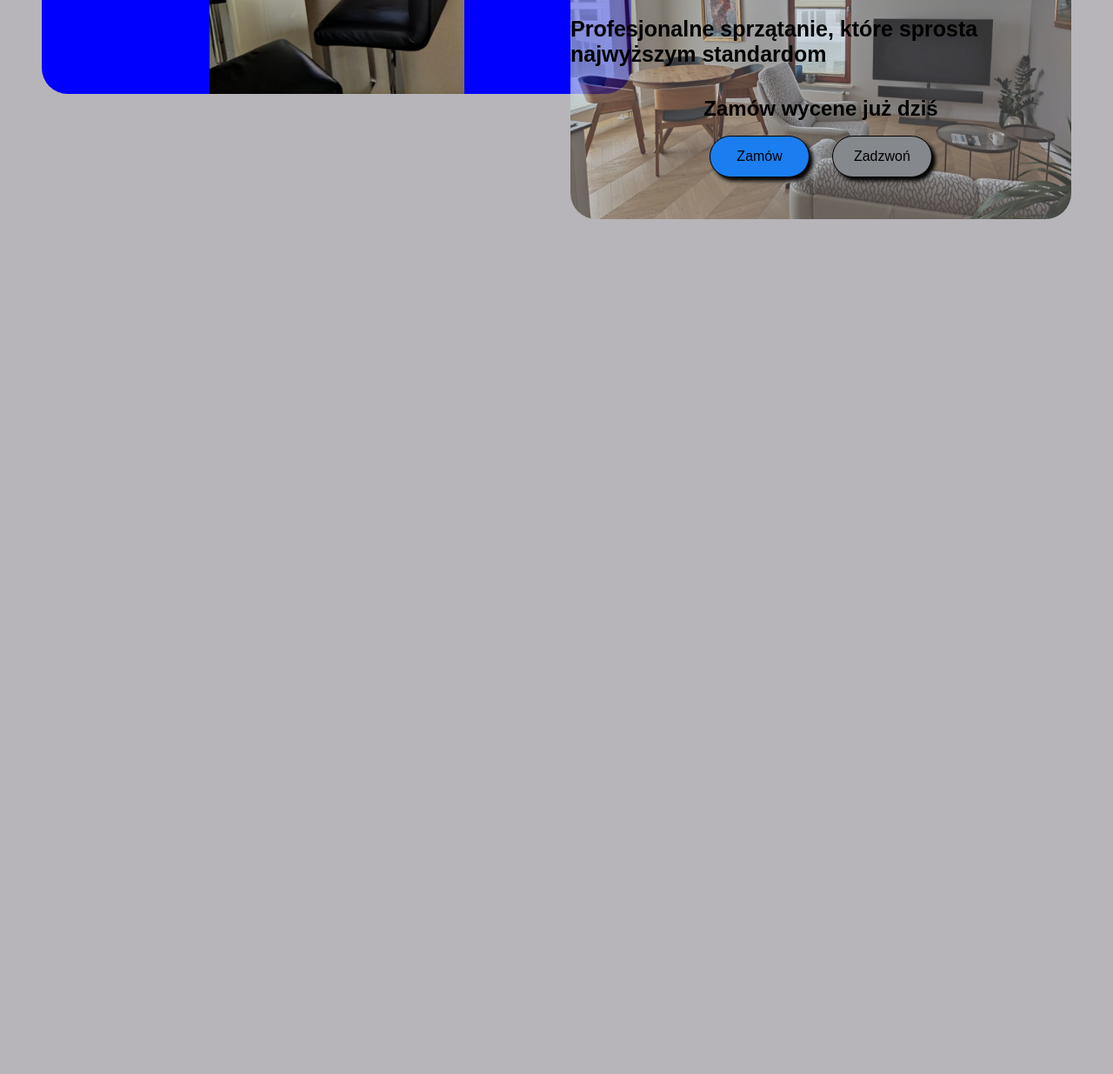
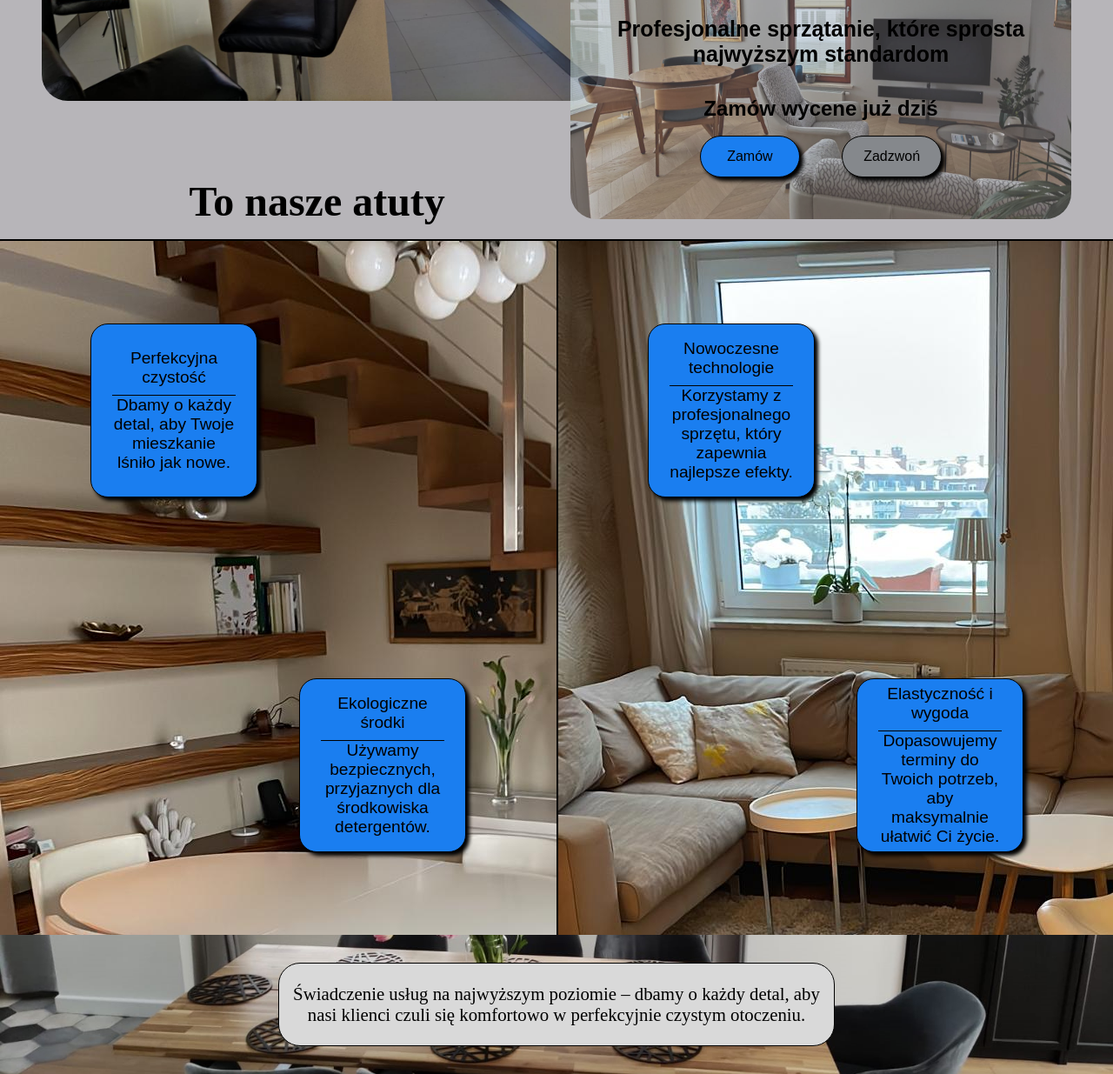
Before and after one commit to Junior-sierpik/Czysto-silver, a plain HTML site: page main.html in a window 1280 px wide. Shown: the part 556-1791 px from the top of the page at 87% size. Before the commit the page ends 808 px from the top, so only its background shows below. Drawn offline with Linux system fonts and the light colour scheme; a web font is replaced by a local one.

Commit message:
Create attitudes part + changing goals are added right now.

```diff
--- /dev/null
+++ b/goal.js
@@ -0,0 +1,25 @@
+    window.onload = function() {
+      const goals = [
+        "Świadczenie usług na najwyższym poziomie – dbamy o każdy detal, aby nasi klienci czuli się komfortowo w perfekcyjnie czystym otoczeniu.",
+        "To jest drugi tekst.",
+        "To jest trzeci tekst.",
+        "To jest czwarty tekst.",
+        "To jest piąty tekst."
+      ];
+
+      let indeks = 0;
+      const element = document.getElementById("goal_");
+
+      function changeGoal() {
+        element.style.opacity = 0;
+
+        setTimeout(() => {
+          element.innerText = goals[indeks];
+          element.style.opacity = 1;
+
+          indeks = (indeks + 1) % goals.length;
+        }, 800);
+      }
+
+      setInterval(changeGoal, 3500);
+    };
--- a/main.html
+++ b/main.html
@@ -58,9 +58,39 @@
           </a>
         </div>
       </div>
-
     </div>
+      <div class="attitude-container">
+        <p class="attitude-bar">To nasze atuty</p>
+        <div class="photos-container">
+          <div class="left-side">
+            <div id="content_1" class="content-box">
+              <p class="title">Perfekcyjna czystość</p>
+              <p class="description">Dbamy o każdy detal, aby Twoje mieszkanie lśniło jak nowe.</p>
+            </div>
+            <div id="content_2" class="content-box">
+              <p class="title">Ekologiczne środki</p>
+              <p class="description">Używamy bezpiecznych, przyjaznych dla środkowiska detergentów.</p>
+            </div>
+          </div>
+          <div class="right-side">
+            <div id="content_3" class="content-box">
+                <p class="title">Nowoczesne technologie</p>
+                <p class="description">Korzystamy z profesjonalnego sprzętu, który zapewnia najlepsze efekty.</p>
+            </div>
+            <div id="content_4" class="content-box">
+              <p class="title">Elastyczność i wygoda</p>
+              <p class="description">Dopasowujemy terminy do Twoich potrzeb, aby maksymalnie ułatwić Ci życie.</p>
+            </div>
+          </div>
+        </div>
+      </div>
+      <div class="goal-bar">
+        <div class="goal-container">
+          <p id="goal_" class="goal"></p>
+        </div>
+      </div>
   </main>
 <script src="navbar.js"></script>
+<script src="goal.js"></script>
 </body>
 </html>
--- a/styles/main.css
+++ b/styles/main.css
@@ -1,4 +1,4 @@
-.bar-container{
+.bar-container, .bar-container-2{
   margin-top: 10vh;
   padding: 2rem;
   background-color: rgba(119, 166, 210, 1);
@@ -6,6 +6,10 @@
   border-top: 1px solid black;
   display: flex;
   justify-content: end;
+}
+.attitude-container {
+  margin-top: 60vh;
+  justify-content: flex-start;
 }
 
 .bar-container > a {
@@ -15,6 +19,13 @@
   color: black;
   letter-spacing: 1px;
   background-color: rgba(119, 166, 210, 1);
+}
+
+.attitude-bar{
+  margin-left: 17vw;
+  font-size: 3rem;
+  font-weight: bold;
+  font-family: "Mohave" sans-serif;
 }
 
 .bar-container > a:hover {
@@ -32,13 +43,12 @@
   top: 9rem;
   border-radius: 30px;
   margin-left: 3em;
-  width: 53vw;
-  height: 65vh;
-  background-color: blue;
-  background-image: url(/assets/Photos/Kuchnia\ dwa.jpg);
+  width: 50vw;
+  height: 66vh;
+  background-image: url(/assets/Photos/kuchnia_cala.jpg);
   background-repeat: no-repeat;
   background-position: center;
-  background-size: contain;
+  background-size: cover;
 }
 
 .photo-two {
@@ -82,8 +92,8 @@
 
 .button-container {
   display: flex;
-  justify-content: space-between;
-  margin-inline: 10rem;
+  justify-content: center;
+  gap: 3rem;
   margin-bottom: 3rem;
 }
 
@@ -91,7 +101,7 @@
   width: 9vw;
   height: 6vh;
   border-radius: 30px;
-  font-size: 1em;
+  font-size: 1em;ó
   cursor: pointer;
   border: 1px solid black;
   box-shadow: 4px 4px 4px black;
@@ -123,6 +133,108 @@
   font-size: 24px;
 }
 
+#header, #middle, #footer {
+  text-align: center;
+}
+
+.photos-container{
+  width: 100%;
+  height: 100vh;
+  margin-top: 2vh;
+  background-color: gray;
+  display: flex;
+  align-items: center;
+  justify-content: space-between;
+  border-top: 2px solid black;
+}
+
+.left-side{
+  background-image: url(/assets/Photos/Stół1.jpg);
+}
+
+.right-side{
+  border-left: 2px solid black;
+  background-image: url(/assets/Photos/Salon2.jpg);
+}
+
+.right-side, .left-side {
+  width: 50%;
+  height: 100%;
+  display: flex;
+  flex-direction: column;
+  justify-content: center;
+  align-items: center;
+  gap: 13rem;
+}
+
+.content-box {
+  width: 15vw;
+  height: 25vh;
+  background-color: rgba(26, 126, 240, 1);
+  border-radius: 20px;
+  border: 1px solid black;
+  box-shadow: 4px 4px 4px black;
+  display: flex;
+  flex-direction: column;
+  align-items: center;
+  justify-content: center;
+  text-align: center;
+  text-wrap: wrap;
+  gap: 0.5em;
+  font-family: "Mohave", sans-serif;
+  font-size: 1.2rem;
+}
+
+.content-box p {
+  width: 75%;
+  margin: 0;
+  padding: 0;
+}
+
+.title {
+  /* padding-bottom: 2rem; */
+  /* border-bottom: 1px solid black; */
+}
+.description {
+  border-top: 1px solid black;
+}
+
+#content_1, #content_3 {
+  margin-right: 15rem;
+}
+#content_2, #content_4 {
+  margin-left: 15rem;
+}
+
+.goal-bar {
+  width: 100%;
+  height: 20vh;
+  background-image: url(/assets/Photos/Jadalnia.jpg);
+  background-position: center;
+  background-size: cover;
+  display: flex;
+  justify-content: center;
+  align-items: center;
+}
+
+.goal-container{
+  width: 50vw;
+  height: 12vh;
+  border-radius: 25px;
+  border: 1px solid black;
+  background-color: rgba(217, 217, 217, 1);
+  display: flex;
+  justify-content: center;
+  align-items: center;
+  text-align: center;
+  font-size: 1.3rem;
+}
+
+.goal {
+  opacity: 1;
+  transition: opacity 0.8s ease-in-out;
+}
+
 @media (max-width: 768px) {
   .bar-container {
     margin-top: 5vh;
@@ -143,9 +255,12 @@
 
   .photo-one {
     width: 75vw;
+    height: 70vh;
     position: static;
     margin-inline: auto;
     margin-top: 3vh;
+    background-size: cover;
+    background-position: center;
   }
 
   .photo-two::before{
@@ -191,4 +306,45 @@
     margin-inline: 1em;
   }
 
+  .attitude-container {
+    margin-top: 1vh;
+  }
+
+  .photos-container{
+    width: 100vw;
+
+    display: flex;
+    flex-direction: column;
+  }
+  .left-side, .right-side {
+    width: 100vw;
+    background-position: center;
+    background-size: cover;
+  }
+
+  .content-box {
+    width: 35vw;
+    height: 25vh;
+    background-color: rgba(26, 126, 240, 1);
+    border-radius: 20px;
+    border: 1px solid black;
+    box-shadow: 4px 4px 4px black;
+    display: flex;
+    flex-direction: column;
+    align-items: center;
+    justify-content: center;
+    text-align: center;
+    text-wrap: wrap;
+    gap: 0;
+    font-family: "Mohave", sans-serif;
+    font-size: 1rem;
+  }
+  #content_1, #content_3 {
+    margin-top: 4em;
+  }
+  #content_2, #content_4 {
+    margin-bottom: 4em;
+  }
+
+
 }
--- a/styles/navbar.css
+++ b/styles/navbar.css
@@ -94,6 +94,11 @@ a:focus, button:focus, .navbar:focus {
     border-radius: 10px;
   }
 
+  .nav-item{
+    border-bottom: 1px solid black;
+    border-
+  }
+
   .hidden {
     display: none;
   }
```
Also changed, not shown: assets/Photos/kuchnia_cala.jpg (added).
